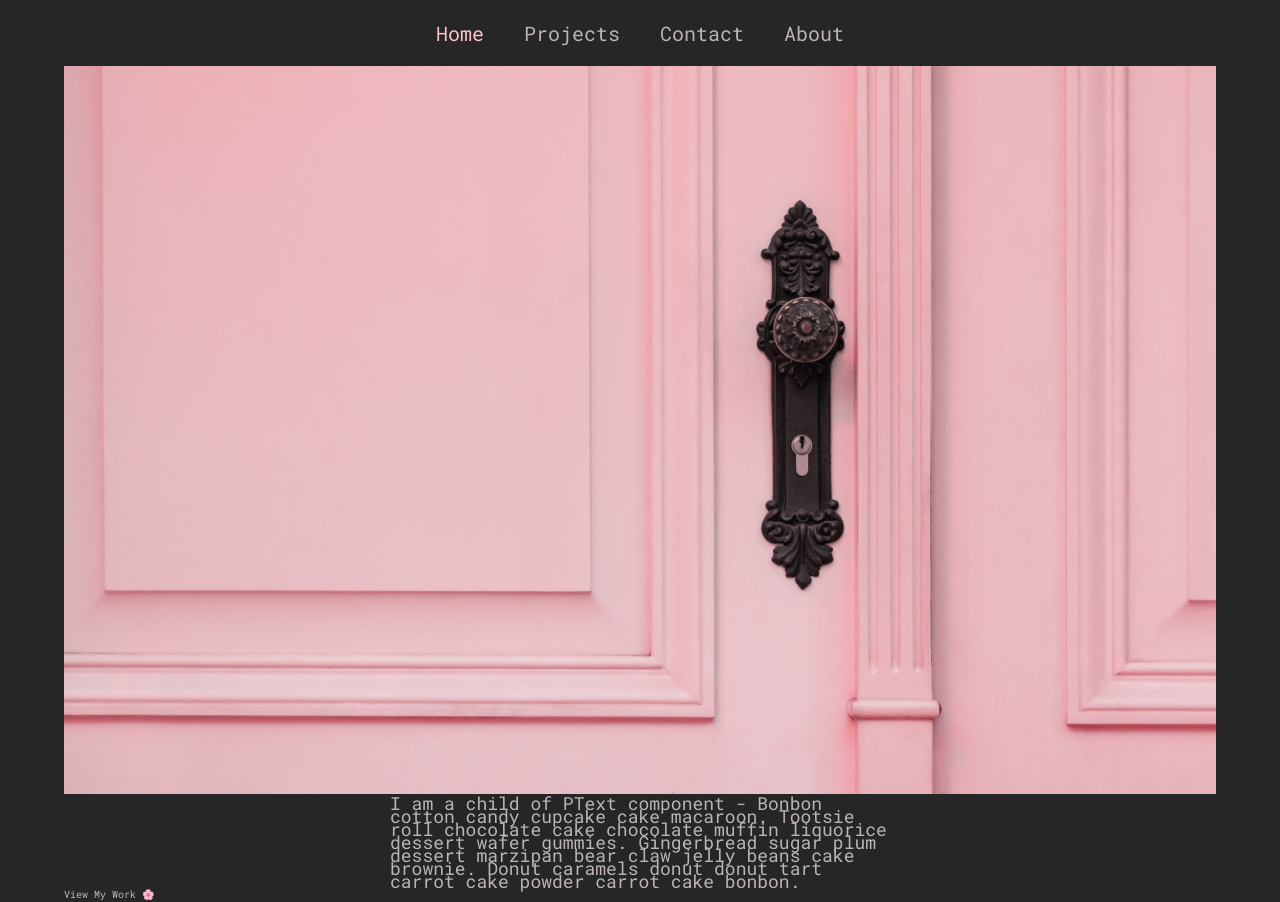
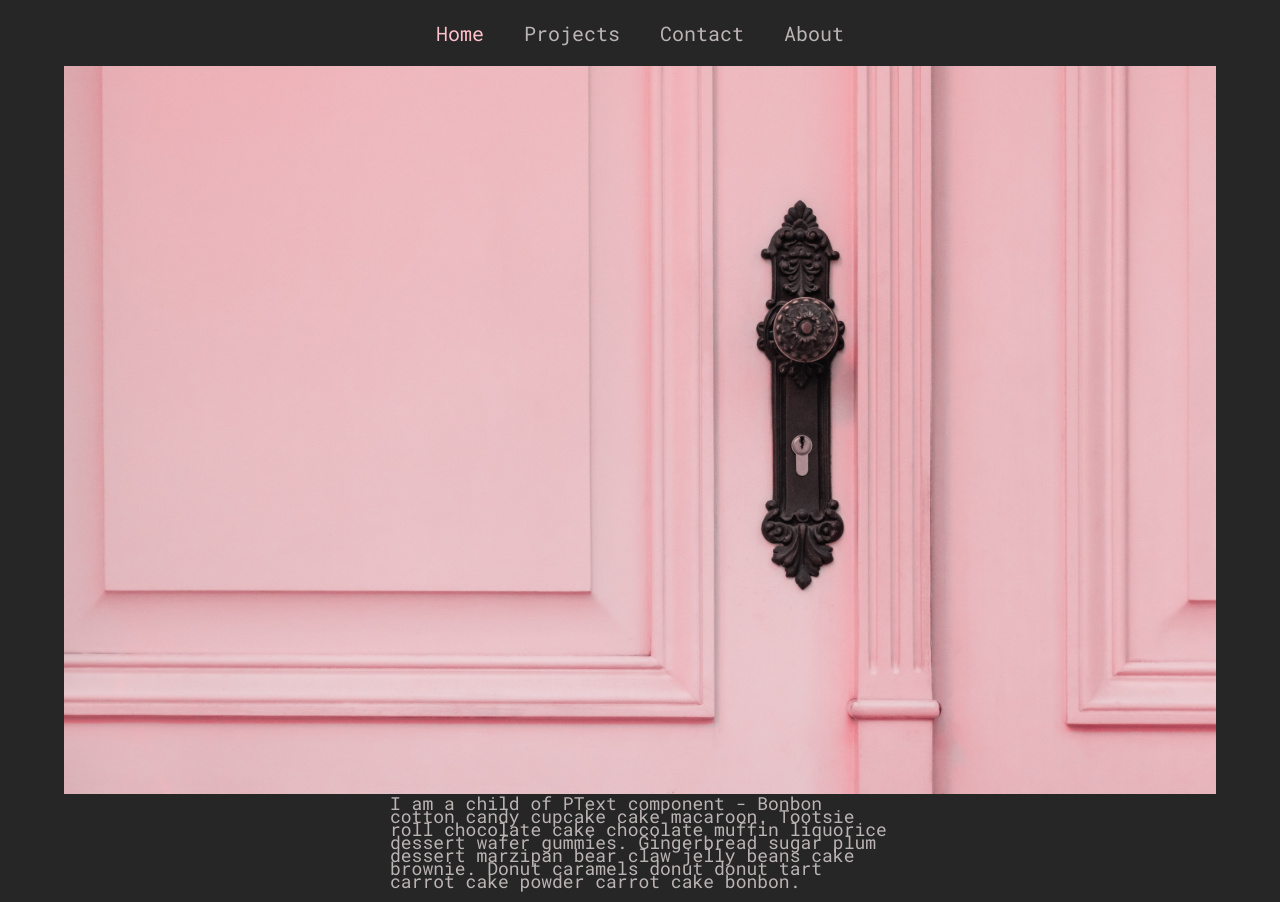
Before and after one commit to kyvycodes/k-react-portfolio, a React (Create React App) app: page / in a window 1280 px wide. Shown: the top 902 px of the page. Built offline with nearby package versions, Linux system fonts and the light colour scheme; the HTML template or start-up script is replaced by a standard one.

Commit message:
feat: hero section styling

```diff
--- a/src/components/Button.js
+++ b/src/components/Button.js
@@ -1,13 +1,44 @@
 import React from 'react'
 import { Link, BrowserRouter } from 'react-router-dom'
+import styled from 'styled-components'
+
+  //if the outline is true the background color will be transparent otherwise it will be gray
+//  background-color: ${(props) =>
+//   props.outline ? 'transparent' : 'var(--gray-1)'
+//   }
+// background-color: ${(props) =>
+//   props.outline ? 'transperant' : 'var(--gray-1)'};
+const ButtonStyle = styled.div`
+margin-top: 2rem;
+.button {
+  font-size: 2.4rem;
+  padding: .7em 2em;
+  border-radius: 8px;
+  display: inline-block;
+  //TODO come back look up correct () syntax for arrow functions
+  color: ${props =>
+    props.outline ? 'var(--gray-1)' : 'purple'
+    };
+   background-color: ${(props) =>
+    props.outline ? 'yellow' : 'var(--gray-1)'
+    };
+  opacity: 0.5;;
+  border: 2px solid var(--gray-1)
+}
+@media only screen and (max-width: 768px){
+  .button{
+    font-size: 1.8rem;
+  }
+}
+`
 
 export default function Button(props) {
   console.log('btn', props)
   return (
-    <div>
+    <ButtonStyle outline={props.outline}>
       <BrowserRouter>
         <Link className='button' to={props.btnLink}>{props.btnText}</Link>
       </BrowserRouter>
-    </div>
+    </ButtonStyle>
   )
 }
--- a/src/components/HeroSection.js
+++ b/src/components/HeroSection.js
@@ -17,7 +17,8 @@ export default function HeroSection() {
           <div className='hero_info'>
             <ParagraphText> I am a child of PText component - Bonbon cotton candy cupcake cake macaroon. Tootsie roll chocolate cake chocolate muffin liquorice dessert wafer gummies. Gingerbread sugar plum dessert marzipan bear claw jelly beans cake brownie. Donut caramels donut donut tart carrot cake powder carrot cake bonbon.</ParagraphText>
           </div>
-          <Button btnLink ='/projects' btnText='View My Work 🌸' />
+          <Button btnLink ='/projects' btnText='View My Work 🌸' outline={false}/>
+          {/* props created by me: btnLink, btnText, outline - can be named whatever and can have multiple datatypes */}
       </div>
     </div>
   )
```
